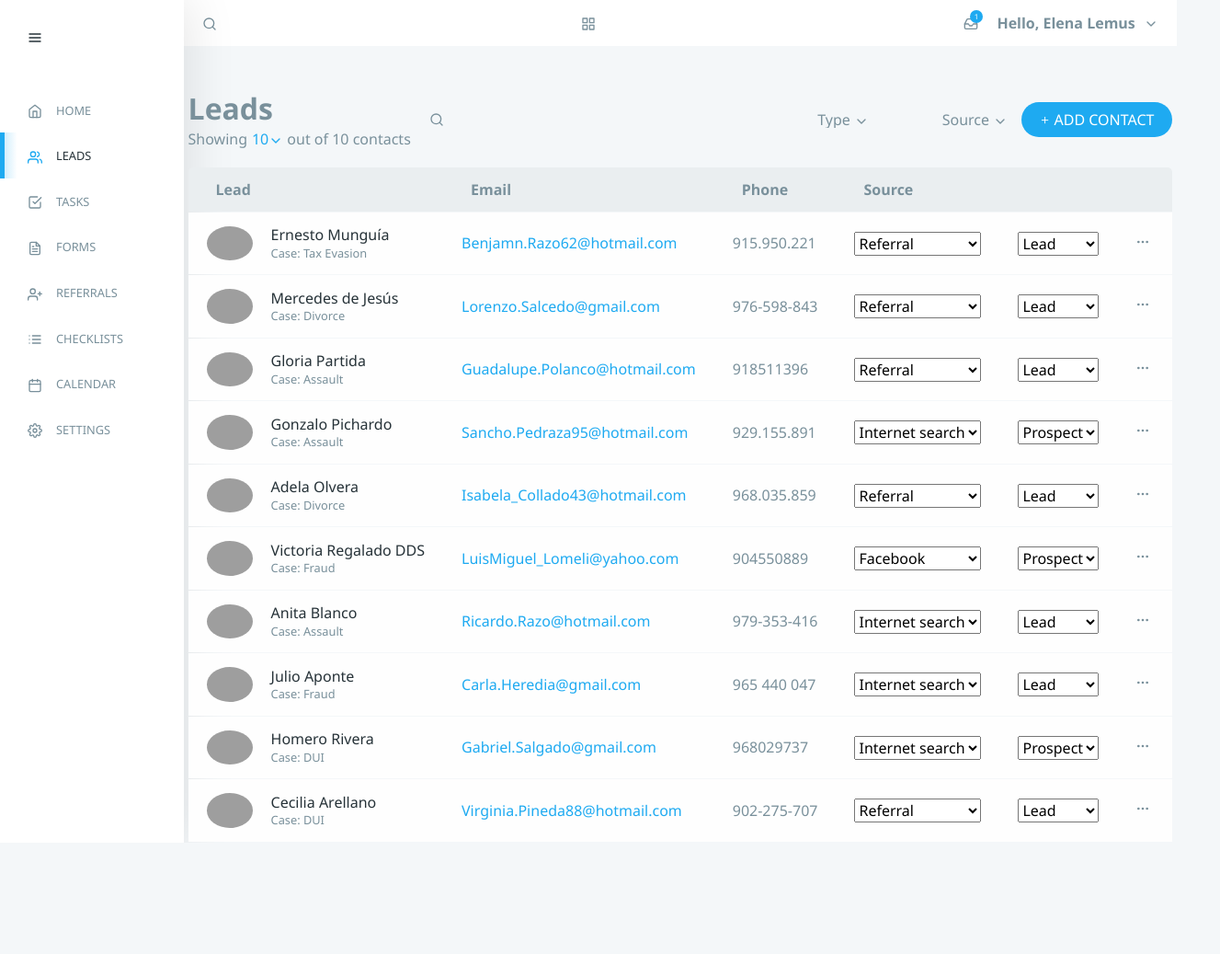
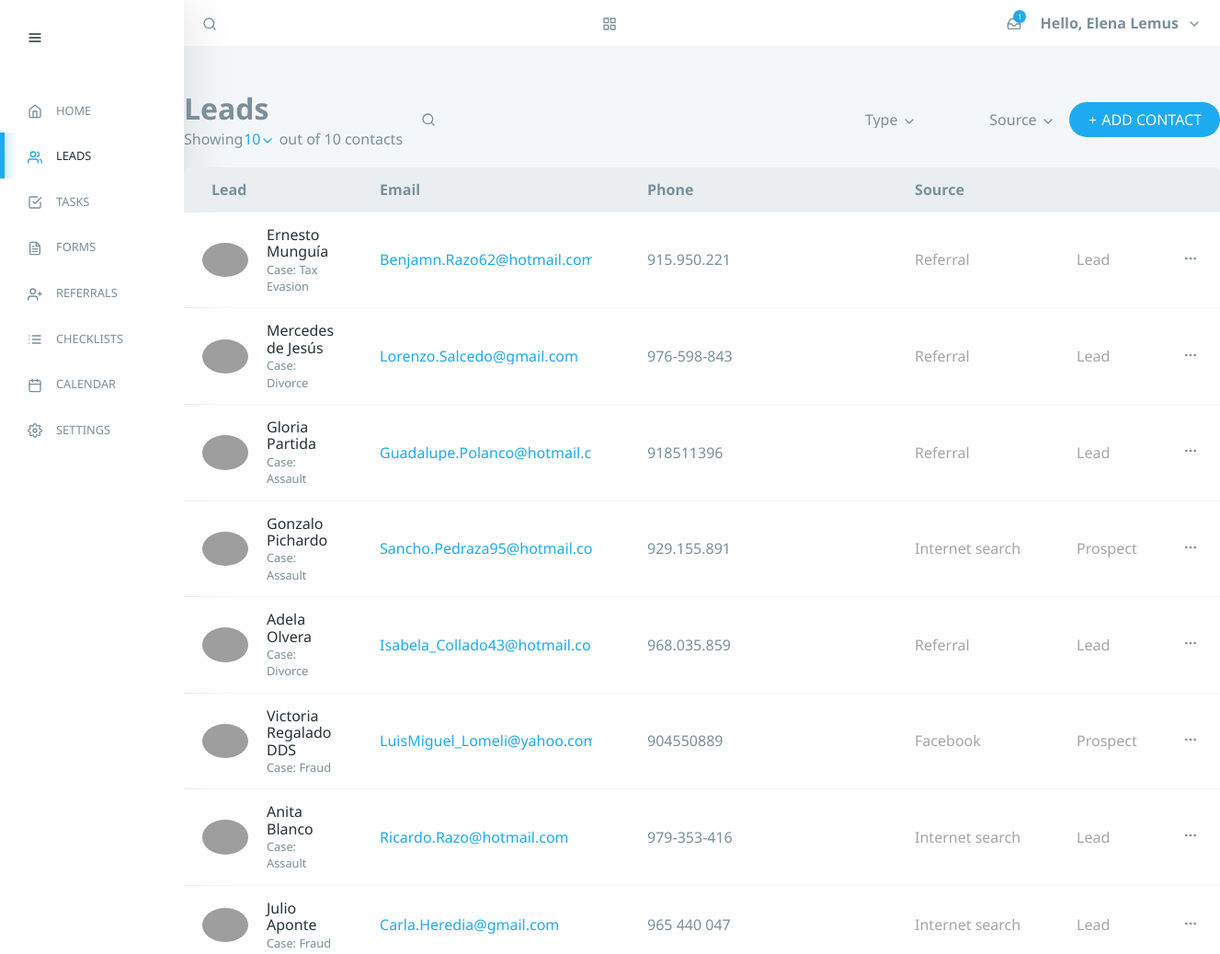
Before and after one commit to neo1807/rootstack, a React app: page / in a window 1280 px wide. Shown: the top 1037 px of the page at 92% size, 1327 px wide, since content can reach past the window. Before the commit the page ends 916 px from the top, so only its background shows below. Built offline with nearby package versions, Linux system fonts and the light colour scheme; grey boxes are pictures that could not be loaded.

Commit message:
feat: inline edit

```diff
--- a/src/components/controls.js
+++ b/src/components/controls.js
@@ -14,7 +14,7 @@ export default class Controls extends React.Component {
     return (
       <div className="view-header">
         <div className="view-title">
-          <h1>Leads</h1>Showing{" "}
+          <h1>Leads</h1>Showing
           <select
             className="leads-filter"
             name="currentAmount"
@@ -25,8 +25,8 @@ export default class Controls extends React.Component {
             <option value="2">2</option>
             <option value="5">5</option>
             <option value="10">10</option>
-          </select><FiChevronDown />{" "}
-          out of 10 contacts
+          </select>
+          <FiChevronDown /> out of 10 contacts
         </div>
         <div className="view-controls">
           <FiSearch />
--- a/src/components/tableRow.js
+++ b/src/components/tableRow.js
@@ -2,10 +2,18 @@ import React from "react";
 import { FiMoreHorizontal } from "react-icons/fi";
 class TableRow extends React.Component {
   state = {
-    showOptions: false
+    showOptions: false,
+    disabled: true,
+    email: "",
+    phone: "",
+    source: "",
+    status: ""
   };
   toggleOptions = () => {
     this.setState({ showOptions: !this.state.showOptions });
+  };
+  toggleEdit = () => {
+    this.setState({ disabled: !this.state.disabled }, this.toggleOptions());
   };
   handleDelete = () => {
     this.props.deleteSelf(this.props.id);
@@ -14,6 +22,14 @@ class TableRow extends React.Component {
     const { name, value } = event.target;
     this.setState({ [name]: value });
   };
+  componentDidMount() {
+    this.setState({
+      email: this.props.email,
+      phone: this.props.phone,
+      source: this.props.source,
+      status: this.props.status
+    });
+  }
   render() {
     return (
       <tr>
@@ -30,17 +46,45 @@ class TableRow extends React.Component {
             <small>Case: {this.props.case}</small>
           </div>
         </td>
-        <td className="email">{this.props.email}</td>
-        <td>{this.props.phone}</td>
+        <td className="email">
+          <input
+            type="text"
+            name="email"
+            value={this.state.email}
+            onChange={this.handleChange}
+            disabled={this.state.disabled}
+          />
+        </td>
         <td>
-          <select value={this.props.source}>
+          <input
+            type="text"
+            name="phone"
+            value={this.state.phone}
+            onChange={this.handleChange}
+            disabled={this.state.disabled}
+          />
+        </td>
+        <td>
+          <select
+            value={this.state.source}
+            name="source"
+            onChange={this.handleChange}
+            onBlur={this.handleChange}
+            disabled={this.state.disabled}
+          >
             <option value="Internet search">Internet search</option>
             <option value="Facebook">Facebook</option>
             <option value="Referral">Referral</option>
           </select>
         </td>
         <td>
-          <select value={this.props.status}>
+          <select
+            value={this.state.status}
+            name="status"
+            onChange={this.handleChange}
+            onBlur={this.handleChange}
+            disabled={this.state.disabled}
+          >
             <option value="Lead">Lead</option>
             <option value="Client">Client</option>
             <option value="Prospect">Prospect</option>
@@ -57,7 +101,9 @@ class TableRow extends React.Component {
             }
           >
             <li>
-              <a href="/">Editar</a>
+              <a href="#edit" onClick={this.toggleEdit}>
+                Editar
+              </a>
             </li>
             <li>
               <a href="#delete" onClick={this.handleDelete}>
--- a/src/styles.css
+++ b/src/styles.css
@@ -210,13 +210,32 @@ main .content table tbody tr .lead-avatar-empty {
   padding: 15px;
   background-color: aqua;
 }
-main .content table tbody tr .email {
+main .content table tbody tr .email input {
   color: #1eaaf1;
 }
 main .content table tbody tr a,
-main .content table tbody tr a:visited {
+main .content table tbody tr a:visited,
+main .content table tbody tr input {
   color: #79909b;
   text-decoration: none;
+}
+main .content table tbody tr input[disabled],
+main .content table tbody tr select[disabled]{
+  -webkit-appearance: none;
+  -moz-appearance: none;
+  appearance: none;
+  background-color: transparent;
+  border: none;
+  padding: 10px;
+}
+main .content table tbody tr input,
+main .content table tbody tr select{
+  -webkit-appearance: none;
+  -moz-appearance: none;
+  appearance: none;
+  border: 2px solid #e6ecef;
+  border-radius:25px;
+  padding: 10px;
 }
 main .content table tbody tr a:hover,
 main .content table tbody tr svg:hover {
@@ -248,7 +267,6 @@ main .content table tbody tr .lead-options .has-options li {
 main .content table tbody tr .lead-options .has-options li a {
   font-weight: normal;
 }
-
 main .content .view-header {
   display: flex;
   margin-bottom: 20px;
```
